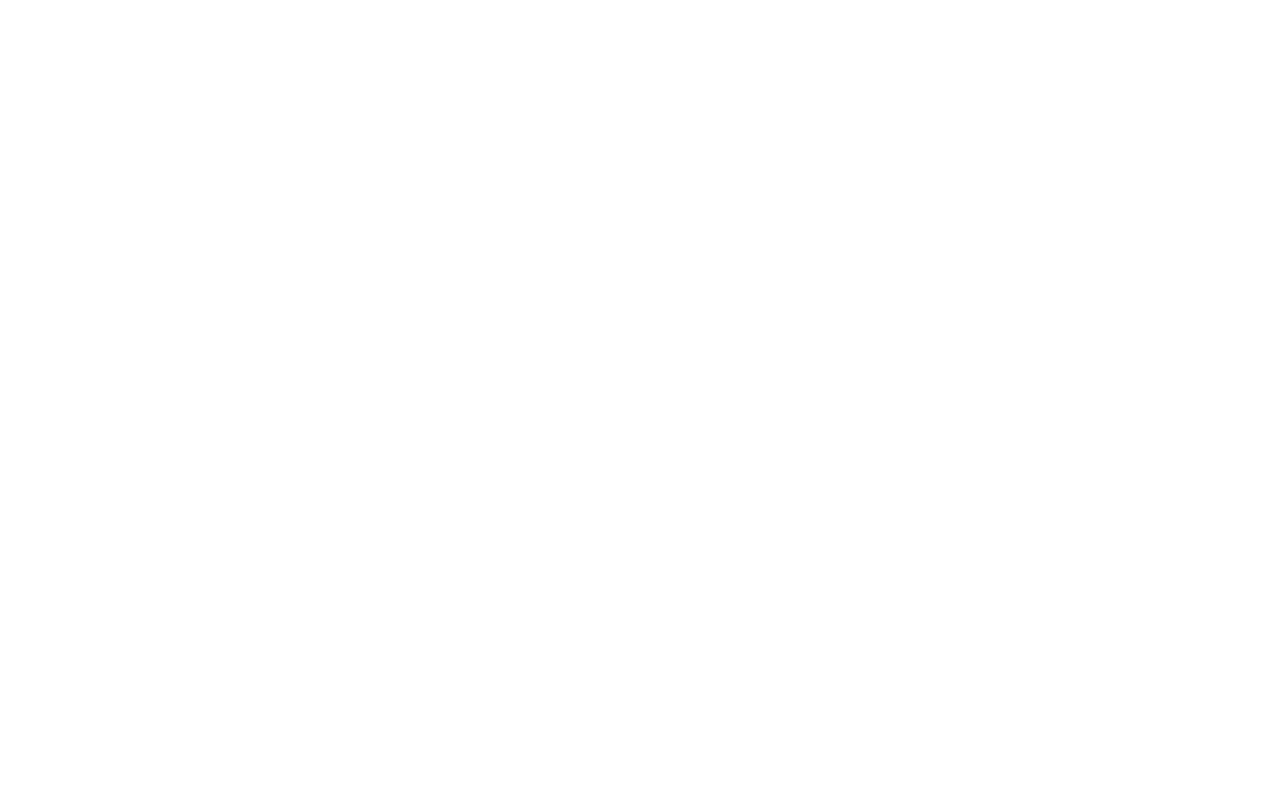
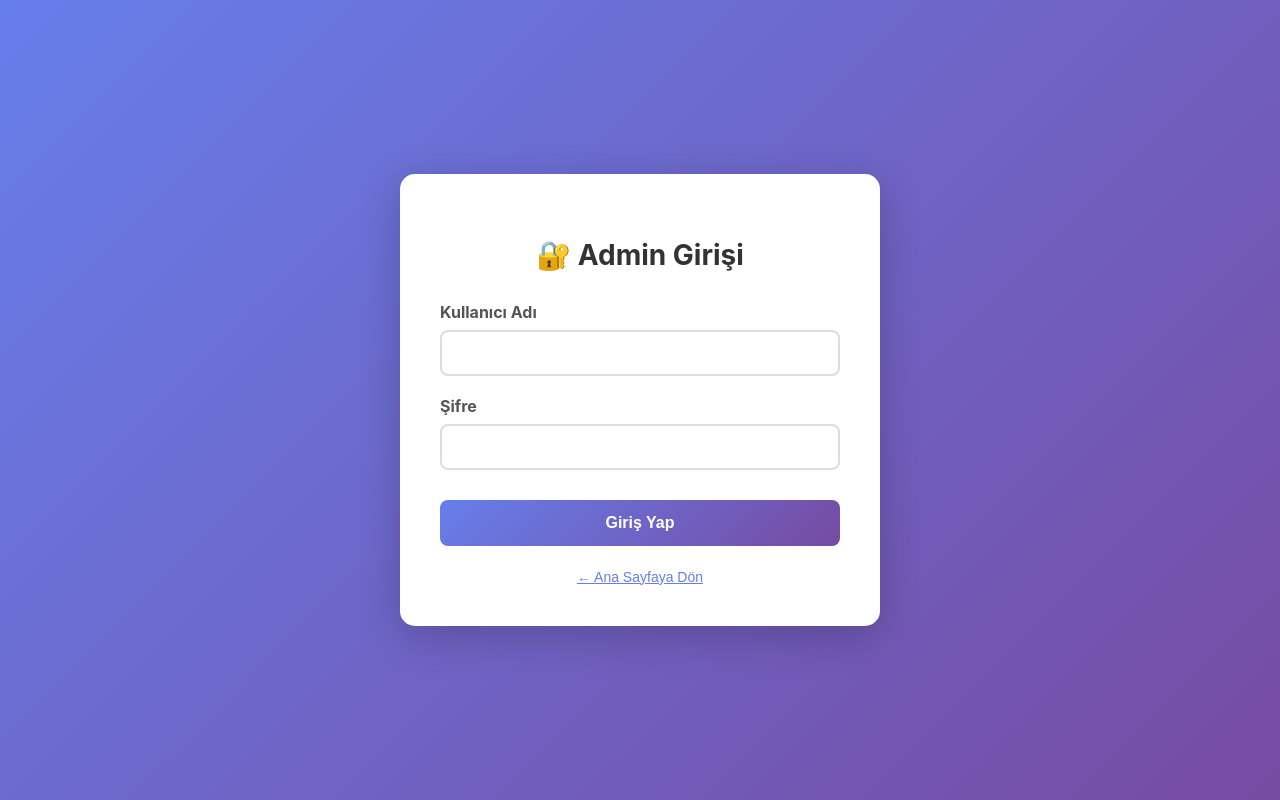
Before and after one commit to OzancanDirek/hairstyle-appointment-web, a React (Create React App) app: page /admin/login in a window 1280 px wide. Before the commit this address had no page. Built offline with nearby package versions, Linux system fonts and the light colour scheme.

Commit message:
Calisan giris ve istatistik hesaplamasi guncellemeleri yapidli.

```diff
--- a/src/App.js
+++ b/src/App.js
@@ -1,5 +1,5 @@
 import React from "react";
-import { BrowserRouter as Router, Routes, Route } from "react-router-dom";
+import { BrowserRouter as Router, Routes, Route, Navigate } from "react-router-dom";
 import AnaSayfa from "./Pages/AnaSayfa";
 import RandevuFormu from "./Pages/RandevuFormu";
 import CalisanListesi from "./Pages/CalisanListesi";
@@ -10,25 +10,78 @@ import GunlukKarDashboard from "./Pages/GunlukKarDashboard";
 import YorumFormu from "./Pages/YorumFormu";
 import YorumYapSayfasi from "./Pages/YorumYapSayfasi";
 import YorumlariGoruntule from "./Pages/YorumlariGoruntule";
+import AdminLogin from "./Pages/AdminLogin";
 
+// Protected Route Component
+function ProtectedRoute({ children }) {
+  const roller = JSON.parse(localStorage.getItem('roller') || '[]');
 
+  const hasAdminAccess = roller.some(rol =>
+    rol === 'ROLE_ADMIN' || rol === 'ROLE_CALISAN'
+  );
+
+  if (!hasAdminAccess) {
+    return <Navigate to="/admin/login" replace />;
+  }
+
+  return children;
+}
 
 function App() {
   return (
     <Router>
       <Routes>
+        {/* Public Routes */}
         <Route path="/" element={<AnaSayfa />} />
         <Route path="/RandevuFormu" element={<RandevuFormu />} />
-        <Route path="/AdminPanel" element={<AdminPanel />} />
         <Route path="/CalisanListesi" element={<CalisanListesi />} />
-        <Route path="/RandevuListesi" element={<RandevuListesi />} />
-        <Route path="/HizmetYonetimi" element={<HizmetYonetimi />} />
-        <Route path="/GunlukKarDashboard" element={<GunlukKarDashboard />} />
-        <Route path="/YorumFormu" element={<YorumFormu />} />
         <Route path="/YorumYapSayfasi" element={<YorumYapSayfasi />} />
-        <Route path="YOrumlariGoruntule" element={<YorumlariGoruntule />} />
+        <Route path="/YorumlariGoruntule" element={<YorumlariGoruntule />} />
 
+        {/* Admin Login */}
+        <Route path="/admin/login" element={<AdminLogin />} />
 
+        {/* Protected Routes */}
+        <Route
+          path="/AdminPanel"
+          element={
+            <ProtectedRoute>
+              <AdminPanel />
+            </ProtectedRoute>
+          }
+        />
+        <Route
+          path="/RandevuListesi"
+          element={
+            <ProtectedRoute>
+              <RandevuListesi />
+            </ProtectedRoute>
+          }
+        />
+        <Route
+          path="/HizmetYonetimi"
+          element={
+            <ProtectedRoute>
+              <HizmetYonetimi />
+            </ProtectedRoute>
+          }
+        />
+        <Route
+          path="/GunlukKarDashboard"
+          element={
+            <ProtectedRoute>
+              <GunlukKarDashboard />
+            </ProtectedRoute>
+          }
+        />
+        <Route
+          path="/YorumFormu"
+          element={
+            <ProtectedRoute>
+              <YorumFormu />
+            </ProtectedRoute>
+          }
+        />
       </Routes>
     </Router>
   );
--- /dev/null
+++ b/src/Pages/AdminLogin.jsx
@@ -0,0 +1,222 @@
+import React, { useState } from "react";
+import { useNavigate } from "react-router-dom";
+import axios from "axios";
+
+function AdminLogin() {
+  const [credentials, setCredentials] = useState({
+    kullaniciAdi: "",
+    sifre: "",
+  });
+  const [hata, setHata] = useState("");
+  const [yukleniyor, setYukleniyor] = useState(false);
+  const navigate = useNavigate();
+
+  const handleSubmit = async (e) => {
+    e.preventDefault();
+    setHata("");
+    setYukleniyor(true);
+
+    try {
+      const response = await axios.post(
+        "http://localhost:8080/api/auth/login",
+        credentials
+      );
+
+      if (response.data.basarili) {
+        // Login başarılı - localStorage'a kaydet
+        localStorage.setItem("kullaniciAdi", response.data.kullaniciAdi);
+        localStorage.setItem("ad", response.data.ad);
+        localStorage.setItem("soyad", response.data.soyad);
+        localStorage.setItem("roller", JSON.stringify(response.data.roller));
+
+        // Admin paneline yönlendir
+        navigate("/AdminPanel");
+      } else {
+        setHata(response.data.mesaj);
+      }
+    } catch (error) {
+      console.error("Login hatası:", error);
+      if (error.response && error.response.data) {
+        setHata(error.response.data.mesaj || "Bir hata oluştu");
+      } else {
+        setHata("Sunucuya bağlanılamadı");
+      }
+    } finally {
+      setYukleniyor(false);
+    }
+  };
+
+  return (
+    <div
+      style={{
+        display: "flex",
+        justifyContent: "center",
+        alignItems: "center",
+        minHeight: "100vh",
+        background: "linear-gradient(135deg, #667eea 0%, #764ba2 100%)",
+      }}
+    >
+      <div
+        style={{
+          background: "white",
+          padding: "40px",
+          borderRadius: "15px",
+          boxShadow: "0 10px 40px rgba(0,0,0,0.2)",
+          width: "400px",
+        }}
+      >
+        <h2
+          style={{
+            textAlign: "center",
+            marginBottom: "30px",
+            color: "#333",
+            fontSize: "28px",
+          }}
+        >
+          🔐 Admin Girişi
+        </h2>
+
+        {hata && (
+          <div
+            style={{
+              background: "#fee",
+              color: "#c00",
+              padding: "12px",
+              borderRadius: "8px",
+              marginBottom: "20px",
+              textAlign: "center",
+              border: "1px solid #fcc",
+            }}
+          >
+            {hata}
+          </div>
+        )}
+
+        <form onSubmit={handleSubmit}>
+          <div style={{ marginBottom: "20px" }}>
+            <label
+              style={{
+                display: "block",
+                marginBottom: "8px",
+                fontWeight: "bold",
+                color: "#555",
+              }}
+            >
+              Kullanıcı Adı
+            </label>
+            <input
+              type="text"
+              name="username"
+              autoComplete="username" // ✅ EKLE
+              value={credentials.kullaniciAdi}
+              onChange={(e) =>
+                setCredentials({
+                  ...credentials,
+                  kullaniciAdi: e.target.value,
+                })
+              }
+              style={{
+                width: "100%",
+                padding: "12px",
+                border: "2px solid #ddd",
+                borderRadius: "8px",
+                fontSize: "16px",
+                boxSizing: "border-box",
+              }}
+              required
+              disabled={yukleniyor}
+            />
+          </div>
+
+          <div style={{ marginBottom: "30px" }}>
+            <label
+              style={{
+                display: "block",
+                marginBottom: "8px",
+                fontWeight: "bold",
+                color: "#555",
+              }}
+            >
+              Şifre
+            </label>
+            <input
+              type="password"
+              name="password"
+              autoComplete="current-password" // ✅ EKLE
+              value={credentials.sifre}
+              onChange={(e) =>
+                setCredentials({
+                  ...credentials,
+                  sifre: e.target.value,
+                })
+              }
+              style={{
+                width: "100%",
+                padding: "12px",
+                border: "2px solid #ddd",
+                borderRadius: "8px",
+                fontSize: "16px",
+                boxSizing: "border-box",
+              }}
+              required
+              disabled={yukleniyor}
+            />
+          </div>
+
+          <button
+            type="submit"
+            disabled={yukleniyor}
+            style={{
+              width: "100%",
+              padding: "14px",
+              background: yukleniyor
+                ? "#ccc"
+                : "linear-gradient(135deg, #667eea 0%, #764ba2 100%)",
+              color: "white",
+              border: "none",
+              borderRadius: "8px",
+              fontSize: "16px",
+              fontWeight: "bold",
+              cursor: yukleniyor ? "not-allowed" : "pointer",
+              transition: "transform 0.2s",
+            }}
+            onMouseOver={(e) => {
+              if (!yukleniyor) {
+                e.target.style.transform = "scale(1.02)";
+              }
+            }}
+            onMouseOut={(e) => {
+              e.target.style.transform = "scale(1)";
+            }}
+          >
+            {yukleniyor ? "Giriş yapılıyor..." : "Giriş Yap"}
+          </button>
+        </form>
+
+        <div
+          style={{
+            marginTop: "20px",
+            textAlign: "center",
+            color: "#666",
+          }}
+        >
+          <button
+            onClick={() => navigate("/")}
+            style={{
+              background: "none",
+              border: "none",
+              color: "#667eea",
+              cursor: "pointer",
+              textDecoration: "underline",
+              fontSize: "14px",
+            }}
+          >
+            ← Ana Sayfaya Dön
+          </button>
+        </div>
+      </div>
+    </div>
+  );
+}
+
+export default AdminLogin;
--- a/src/Pages/AdminPanel.jsx
+++ b/src/Pages/AdminPanel.jsx
@@ -46,7 +46,7 @@ function AdminPanel() {
       color: "#ec4899",
     },
     {
-      id: 5,
+      id: 6,
       title: "Yorumlar",
       icon: "💬",
       description: "Yorumlar ve Yorum Yönetimi",
--- a/src/Pages/GunlukKarDashboard.jsx
+++ b/src/Pages/GunlukKarDashboard.jsx
@@ -1,5 +1,6 @@
-import React, { useState, useEffect } from "react";
+import React, { useState, useEffect, useCallback } from "react";
 
+// ✅ stil objesini ekle
 const stil = {
   sayfa: {
     minHeight: "100vh",
@@ -35,7 +36,7 @@ const GunlukKarDashboard = () => {
   const [yukleniyor, setYukleniyor] = useState(false);
   const [seciliGun, setSeciliGun] = useState("30");
 
-  // Demo veri oluştur- eger backend calısmazsa ekran bos gorunmesib diye ornek veri tasarimi
+  // Demo veri oluştur
   const demoVeriOlustur = (kacGun) => {
     const liste = [];
     const bugun = new Date();
@@ -56,13 +57,16 @@ const GunlukKarDashboard = () => {
     return liste;
   };
 
-  const verileriGetir = async () => {
+  // useCallback ile fonksiyonu wrap et
+  const verileriGetir = useCallback(async () => {
     setYukleniyor(true);
     try {
+      console.log(`API çağrısı: sonKacGun=${seciliGun}`); // ✅ Debug ekle
       const cevap = await fetch(
         `http://localhost:8080/api/istatistik/gunluk-kar?sonKacGun=${seciliGun}`
       );
       const veri = await cevap.json();
+      console.log("API yanıtı:", veri); // ✅ Debug ekle
 
       const duzenlenmis = veri.map((item) => ({
         tarih: new Date(item.tarih).toLocaleDateString("tr-TR", {
@@ -78,12 +82,12 @@ const GunlukKarDashboard = () => {
       setVeriler(demoVeriOlustur(parseInt(seciliGun)));
     }
     setYukleniyor(false);
-  };
+  }, [seciliGun]); // seciliGun dependency olarak ekle
 
-  // Sayfa yüklendiğinde ve gün degisitirildiginde verileri getir
+  // Sayfa yüklendiğinde ve gün değiştiğinde verileri getir
   useEffect(() => {
     verileriGetir();
-  }, [seciliGun]);
+  }, [verileriGetir]);
 
   // Toplam ve ortalama hesapla
   const toplamKar = veriler.reduce(
@@ -192,7 +196,10 @@ const GunlukKarDashboard = () => {
             {["7", "30", "90"].map((gun) => (
               <button
                 key={gun}
-                onClick={() => setSeciliGun(gun)}
+                onClick={() => {
+                  console.log(`Butona tıklandı: ${gun} gün`); // ✅ Debug ekle
+                  setSeciliGun(gun);
+                }}
                 style={{
                   ...stil.buton,
                   background: seciliGun === gun ? "#2563eb" : "#f3f4f6",
@@ -273,7 +280,6 @@ const Grafik = ({ veriler }) => {
         }}
       >
         {veriler.map((item, index) => {
-          // Basit yüzdelik hesaplama - gerçek orana göre
           const yuzde = (item.kar / enBuyukKar) * 100;
 
           return (
```
